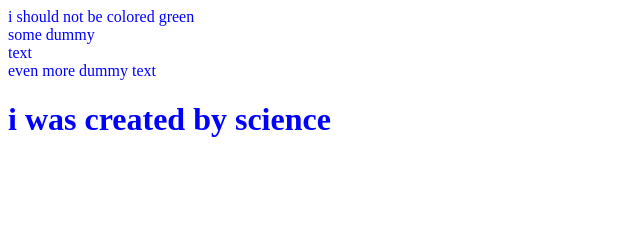
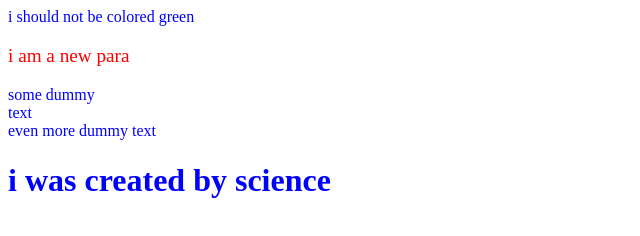
Before and after one commit to chidijacob/w3schools-tutorial, a plain HTML site: page practice/indext.html in a window 1280 px wide. Shown: the whole page, without its empty margins (0-640 px from the left). Drawn offline with Linux system fonts and the light colour scheme.

Commit message:
Add existing project files to Git

```diff
--- a/practice/indext.html
+++ b/practice/indext.html
@@ -13,7 +13,7 @@
     </style>
   </head>
   <body>
-    <div>
+    <div id="demo">
         i should not be colored green
     </div>
     <div id="test" class="dummy purple">
--- a/practice/script.js
+++ b/practice/script.js
@@ -20,3 +20,10 @@ const creationDiv = document.getElementById('created');
 const newElement = document.createElement('h1');
 newElement.innerHTML = 'i was created by science'
 creationDiv.appendChild(newElement);
+
+const new_me = document.createElement('p');
+new_me.innerHTML = 'i am a new para'
+const my_div = document.getElementById('demo');
+my_div.appendChild(new_me);
+new_me.style.color = 'red';
+new_me.style.fontSize = 'larger';
```
